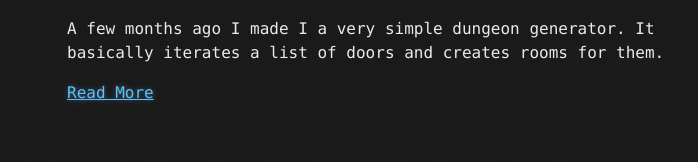
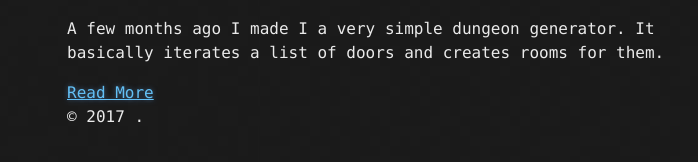
Before and after one commit to barocon/barocon.github.io, a Jekyll site: the page built from index.html, in a window 1280 px wide. Shown: the part 305-467 px from the top of the page, without its empty margins (273-971 px from the left). Built offline with Jekyll 4.4.1, drawn with Linux system fonts in a browser that asks for light colours.

```diff
--- /dev/null
+++ b/_includes/footer.html
@@ -0,0 +1,17 @@
+{% if site.owner.google.ad-client and site.owner.google.ad-slot %}{% include ad-footer.html %}{% endif %}
+
+<span>&copy; {{ site.time | date: '%Y' }} {{ site.owner.name }}.</span>
+<div class="social-icons">
+	{% if site.owner.twitter %}<a href="https://twitter.com/{{ site.owner.twitter }}" title="{{ site.owner.name}} on Twitter" target="_blank"><i class="fa fa-twitter-square fa-2x"></i></a>{% endif %}
+	{% if site.owner.facebook %}<a href="https://facebook.com/{{ site.owner.facebook }}" title="{{ site.owner.name}} on Facebook" target="_blank"><i class="fa fa-facebook-square fa-2x"></i></a>{% endif %}
+	{% if site.owner.google.plus %}<a href="https://plus.google.com/+{{ site.owner.google.plus }}" title="{{ site.owner.name}} on Google+" target="_blank"><i class="fa fa-google-plus-square fa-2x"></i></a>{% endif %}
+	{% if site.owner.linkedin %}<a href="https://linkedin.com/in/{{ site.owner.linkedin }}" title="{{ site.owner.name}} on LinkedIn" target="_blank"><i class="fa fa-linkedin-square fa-2x"></i></a>{% endif %}
+	{% if site.owner.stackexchange %}<a href="{{ site.owner.stackexchange }}" title="{{ site.owner.name}} on StackExchange" target="_blank"><i class="fa fa-stack-exchange fa-2x"></i></a>{% endif %}
+	{% if site.owner.instagram %}<a href="https://instagram.com/{{ site.owner.instagram }}" title="{{ site.owner.name}} on Instagram" target="_blank"><i class="fa fa-instagram fa-2x"></i></a>{% endif %}
+	{% if site.owner.flickr %}<a href="https://www.flickr.com/photos/{{ site.owner.flickr }}" title="{{ site.owner.name}} on Flickr" target="_blank"><i class="fa fa-flickr fa-2x"></i></a>{% endif %}
+	{% if site.owner.github %}<a href="https://github.com/{{ site.owner.github }}" title="{{ site.owner.name}} on Github" target="_blank"><i class="fa fa-github-square fa-2x"></i></a>{% endif %}
+	{% if site.owner.tumblr %}<a href="http://{{ site.owner.tumblr }}.tumblr.com" title="{{ site.owner.name}} on Tumblr" target="_blank"><i class="fa fa-tumblr-square fa-2x"></i></a>{% endif %}
+  {% if site.owner.pinterest %}<a href="https://www.pinterest.com/{{ site.owner.pinterest }}/" title="{{ site.owner.name}} on Pinterest" target="_blank"><i class="fa fa-pinterest fa-2x"></i></a>{% endif %}
+	{% if site.owner.weibo %}<a href="https://www.weibo.com/u/{{ site.owner.weibo }}/" title="{{ site.owner.name}} on Weibo" target="_blank"><i class="fa fa-weibo fa-2x"></i></a>{% endif %}
+  <a href="{{ site.url }}/feed.xml" title="Atom/RSS feed"><i class="fa fa-rss-square fa-2x"></i></a>
+</div><!-- /.social-icons -->
--- a/_layouts/default.html
+++ b/_layouts/default.html
@@ -34,7 +34,7 @@
     <div class="wrapper-footer">
       <div class="container">
         <footer class="footer">
-          {% include svg-icons.html %}
+          {% include footer.html %}
         </footer>
       </div>
     </div>
```
Also changed, not shown: _layouts/social-icon.html (added, +20 -0 lines), _posts/2017-2-11-First_post.md (+2 -0 lines).
